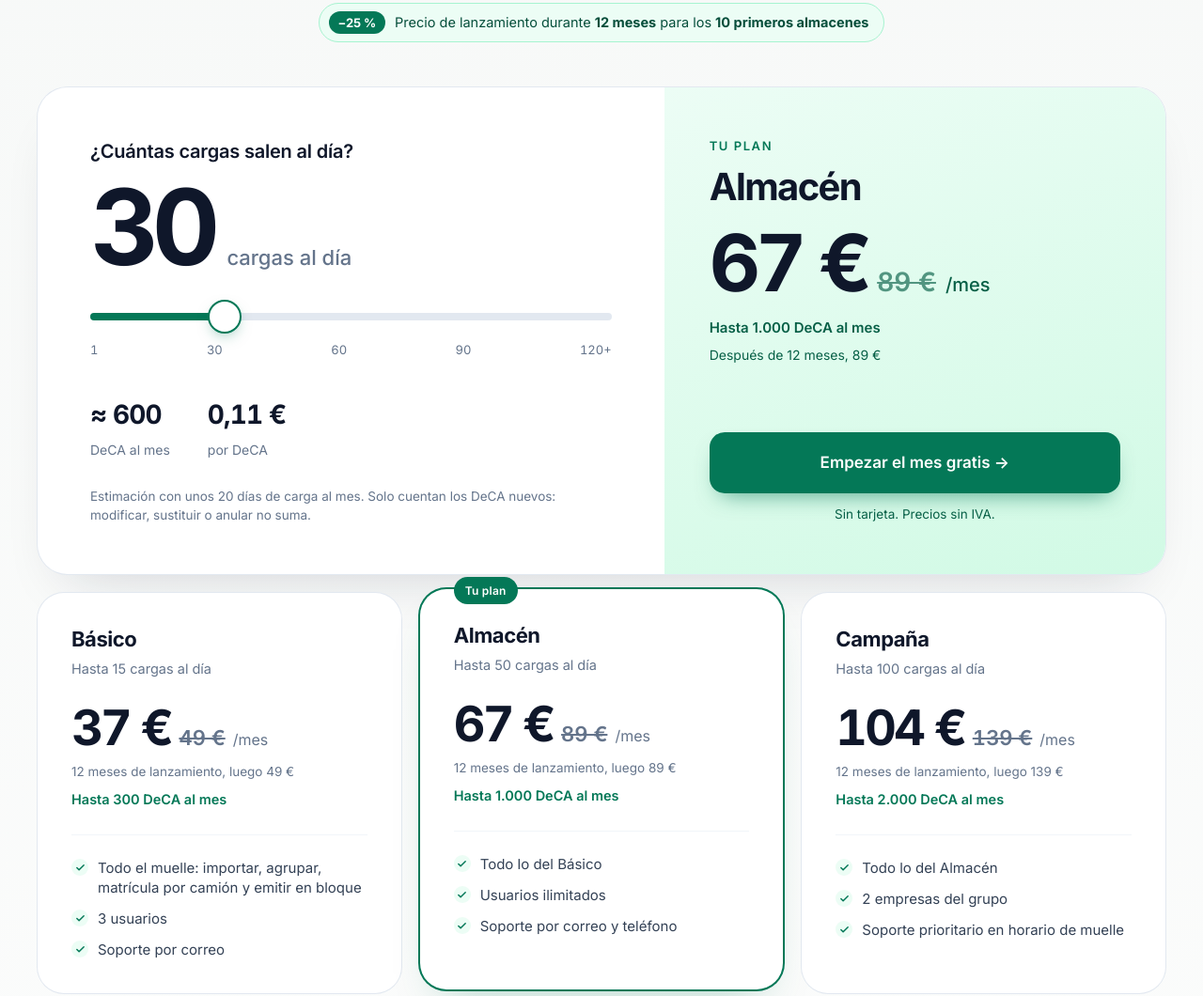
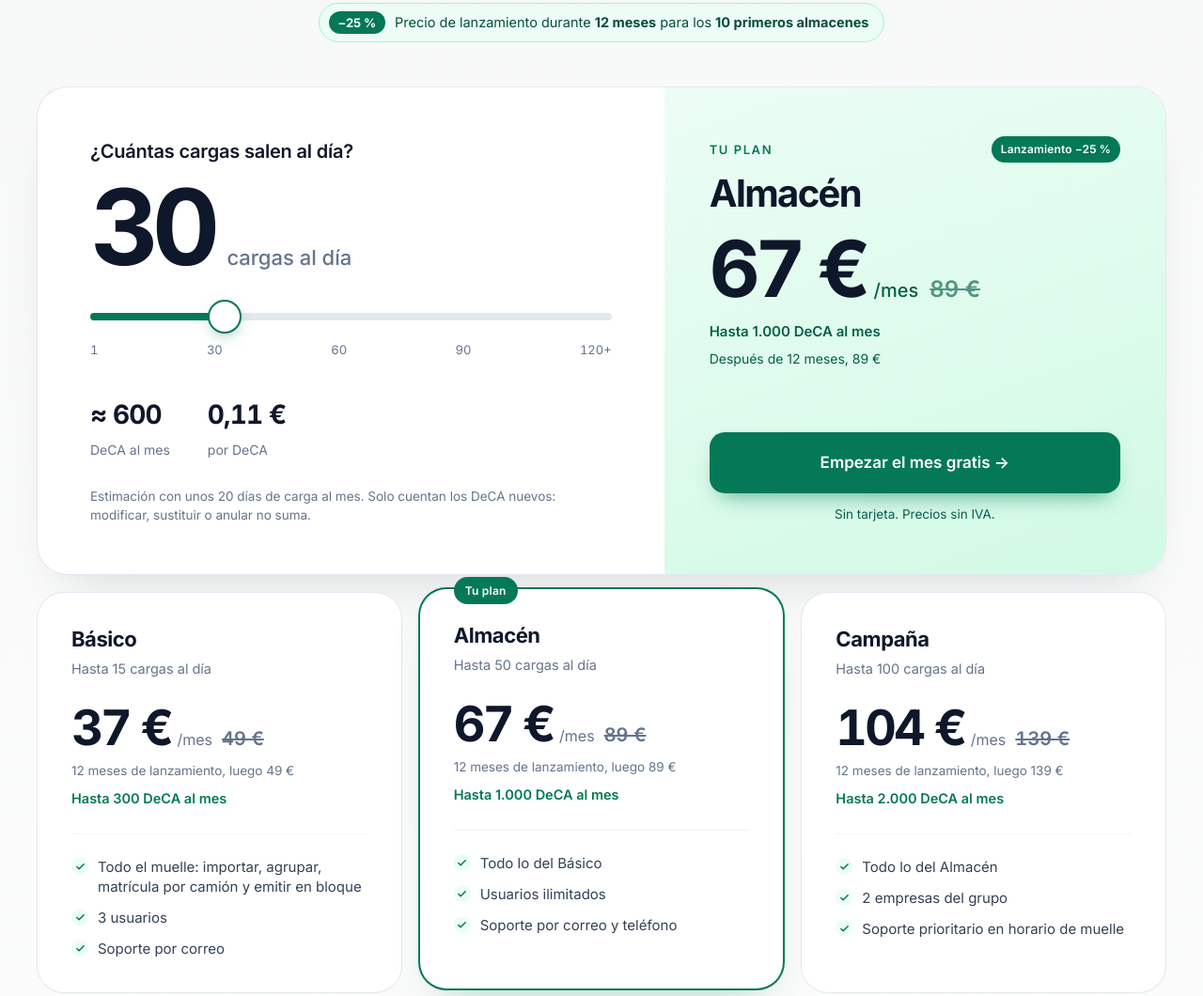
Before and after one commit to johannmartlo/DECA-LIGHT-WEB, an Astro site: page / in a window 1280 px wide. Shown: the part 6996-8056 px from the top of the page at 94% size. Built offline with nearby package versions, Linux system fonts and the light colour scheme; Astro itself is replaced by a stand-in of ours.

Commit message:
fix(tramo-5.1): nowrap y clamp en precios, etiqueta lanzamiento en panel Tu plan y ajustes entre 900 y 1200px

```diff
--- a/src/components/PilotIntroVisual.astro
+++ b/src/components/PilotIntroVisual.astro
@@ -5,7 +5,7 @@
 <div class="form" id="form-piloto">
   <div class="top">
     <b>Empieza tu mes gratis</b>
-    <span class="pill" id="fPlan">Plan Almacén · 67 €</span>
+    <span class="pill" id="fPlan">Plan Almacén · 67&nbsp;€</span>
   </div>
 
   <form
@@ -121,13 +121,15 @@
     display: flex;
     align-items: center;
     justify-content: space-between;
-    gap: 16px;
+    flex-wrap: wrap;
+    gap: 12px 16px;
   }
 
   .form .top b {
     font-size: 22px;
     letter-spacing: -0.02em;
     color: #0F172A;
+    white-space: nowrap;
   }
 
   .pill {
@@ -270,10 +272,15 @@
   .ok {
     margin-top: 18px;
     display: flex;
+    flex-wrap: wrap;
     justify-content: center;
-    gap: 22px;
+    gap: 8px 22px;
     font-size: 13.5px;
     color: #64748B;
+  }
+
+  .ok span {
+    white-space: nowrap;
   }
 
   .ok span::before {
--- a/src/components/Precios.astro
+++ b/src/components/Precios.astro
@@ -1,5 +1,5 @@
 ---
-// src/components/Precios.astro — Sección de precios con calculadora, planes de lanzamiento y tabla comparativa (Tramo 5, v3-premium)
+// src/components/Precios.astro — Sección de precios con calculadora, planes de lanzamiento y tabla comparativa (Tramo 5.1, v3-premium)
 ---
 
 <section id="precios" aria-labelledby="precios-t">
@@ -47,7 +47,7 @@
             DeCA al mes
           </div>
           <div>
-            <b id="nUnit">0,11 €</b>
+            <b id="nUnit">0,11&nbsp;€</b>
             por DeCA
           </div>
         </div>
@@ -57,15 +57,18 @@
       </div>
 
       <div class="res" aria-live="polite">
-        <div class="lbl">TU PLAN</div>
+        <div class="lbl-row">
+          <span class="lbl">TU PLAN</span>
+          <span class="res-badge" id="rBadge">Lanzamiento −25 %</span>
+        </div>
         <div class="plan" id="rPlan">Almacén</div>
         <div class="price">
-          <b id="rPrecio">67 €</b>
-          <s id="rLista">89 €</s>
+          <b id="rPrecio">67&nbsp;€</b>
           <span id="rPer">/mes</span>
+          <s id="rLista">89&nbsp;€</s>
         </div>
         <div class="sub" id="rSub">Hasta 1.000 DeCA al mes</div>
-        <div class="after" id="rDespues">Después de 12 meses, 89 €</div>
+        <div class="after" id="rDespues">Después de 12 meses, 89&nbsp;€</div>
         <div class="cta">
           <a class="btn" href="#demo">Empezar el mes gratis →</a>
           <p>Sin tarjeta. Precios sin IVA.</p>
@@ -79,11 +82,11 @@
         <h3>Básico</h3>
         <p class="for">Hasta 15 cargas al día</p>
         <div class="p">
-          <b>37 €</b>
-          <s>49 €</s>
+          <b>37&nbsp;€</b>
           <span>/mes</span>
+          <s>49&nbsp;€</s>
         </div>
-        <p class="after-plan">12 meses de lanzamiento, luego 49 €</p>
+        <p class="after-plan">12 meses de lanzamiento, luego 49&nbsp;€</p>
         <p class="cap">Hasta 300 DeCA al mes</p>
         <ul>
           <li>Todo el muelle: importar, agrupar, matrícula por camión y emitir en bloque</li>
@@ -97,11 +100,11 @@
         <h3>Almacén</h3>
         <p class="for">Hasta 50 cargas al día</p>
         <div class="p">
-          <b>67 €</b>
-          <s>89 €</s>
+          <b>67&nbsp;€</b>
           <span>/mes</span>
+          <s>89&nbsp;€</s>
         </div>
-        <p class="after-plan">12 meses de lanzamiento, luego 89 €</p>
+        <p class="after-plan">12 meses de lanzamiento, luego 89&nbsp;€</p>
         <p class="cap">Hasta 1.000 DeCA al mes</p>
         <ul>
           <li>Todo lo del Básico</li>
@@ -115,11 +118,11 @@
         <h3>Campaña</h3>
         <p class="for">Hasta 100 cargas al día</p>
         <div class="p">
-          <b>104 €</b>
-          <s>139 €</s>
+          <b>104&nbsp;€</b>
           <span>/mes</span>
+          <s>139&nbsp;€</s>
         </div>
-        <p class="after-plan">12 meses de lanzamiento, luego 139 €</p>
+        <p class="after-plan">12 meses de lanzamiento, luego 139&nbsp;€</p>
         <p class="cap">Hasta 2.000 DeCA al mes</p>
         <ul>
           <li>Todo lo del Almacén</li>
@@ -131,7 +134,7 @@
 
     <div class="medida">
       <div>
-        <b>A medida · desde 199 €</b>
+        <b>A medida · desde 199&nbsp;€</b>
         <span>Más de 2.000 DeCA, grupos de empresas o integración directa con tu ERP.</span>
       </div>
       <a href="#demo">Hablemos →</a>
@@ -159,9 +162,9 @@
           <thead>
             <tr>
               <th scope="col">Funciones</th>
-              <th scope="col">Básico<small>37 €/mes · luego 49 €</small></th>
-              <th scope="col">Almacén<small>67 €/mes · luego 89 €</small></th>
-              <th scope="col">Campaña<small>104 €/mes · luego 139 €</small></th>
+              <th scope="col">Básico<small>37&nbsp;€/mes · luego 49&nbsp;€</small></th>
+              <th scope="col">Almacén<small>67&nbsp;€/mes · luego 89&nbsp;€</small></th>
+              <th scope="col">Campaña<small>104&nbsp;€/mes · luego 139&nbsp;€</small></th>
             </tr>
           </thead>
           <tbody>
@@ -263,7 +266,7 @@
   ];
 
   const mil = (n: number): string => String(n).replace(/\B(?=(\d{3})+(?!\d))/g, '.');
-  const eur = (v: number): string => (v % 1 ? v.toFixed(2).replace('.', ',') : mil(v)) + ' €';
+  const eur = (v: number): string => (v % 1 ? v.toFixed(2).replace('.', ',') : mil(v)) + '\u00A0€';
 
   document.addEventListener('DOMContentLoaded', () => {
     const r = document.getElementById('cargas') as HTMLInputElement | null;
@@ -309,8 +312,8 @@
       const fPlan = $('fPlan');
 
       if (i === 3) {
-        if (rPlan) rPlan.textContent = 'A medida · desde 199 €';
-        if (rPrecio) rPrecio.textContent = 'desde 199 €';
+        if (rPlan) rPlan.textContent = 'A medida · desde 199\u00A0€';
+        if (rPrecio) rPrecio.textContent = 'desde 199\u00A0€';
         if (rLista) {
           rLista.textContent = '';
           rLista.style.display = 'none';
@@ -319,20 +322,20 @@
         if (rSub) rSub.textContent = 'Más de 2.000 DeCA al mes';
         if (rDespues) rDespues.textContent = 'Presupuesto adaptado a tu volumen';
         if (nUnit) nUnit.textContent = '—';
-        if (fPlan) fPlan.textContent = 'A medida · desde 199 €';
+        if (fPlan) fPlan.textContent = 'A medida · desde 199\u00A0€';
       } else {
         const p = PL[i];
         if (rPlan) rPlan.textContent = p.n;
-        if (rPrecio) rPrecio.textContent = p.m + ' €';
+        if (rPrecio) rPrecio.textContent = p.m + '\u00A0€';
         if (rLista) {
-          rLista.textContent = p.l + ' €';
+          rLista.textContent = p.l + '\u00A0€';
           rLista.style.display = 'inline';
         }
         if (rPer) rPer.textContent = '/mes';
         if (rSub) rSub.textContent = 'Hasta ' + mil(p.cap) + ' DeCA al mes';
-        if (rDespues) rDespues.textContent = 'Después de 12 meses, ' + p.l + ' €';
-        if (nUnit) nUnit.textContent = (p.m / d).toFixed(2).replace('.', ',') + ' €';
-        if (fPlan) fPlan.textContent = 'Plan ' + p.n + ' · ' + p.m + ' €';
+        if (rDespues) rDespues.textContent = 'Después de 12 meses, ' + p.l + '\u00A0€';
+        if (nUnit) nUnit.textContent = eur(Number((p.m / d).toFixed(2)));
+        if (fPlan) fPlan.textContent = 'Plan ' + p.n + ' · ' + p.m + '\u00A0€';
       }
 
       const dailyLoads = document.getElementById('daily-loads') as HTMLSelectElement | null;
@@ -429,6 +432,7 @@
     font-size: 13px;
     font-weight: 700;
     letter-spacing: -0.01em;
+    white-space: nowrap;
   }
 
   /* Calculadora */
@@ -542,6 +546,7 @@
     letter-spacing: -0.03em;
     margin-bottom: 4px;
     font-variant-numeric: tabular-nums;
+    white-space: nowrap;
   }
 
   .note {
@@ -558,11 +563,32 @@
     flex-direction: column;
   }
 
+  .res .lbl-row {
+    display: flex;
+    align-items: center;
+    justify-content: space-between;
+    gap: 12px;
+  }
+
   .res .lbl {
     font-size: 13px;
     letter-spacing: 0.12em;
     font-weight: 600;
     color: #047857;
+    white-space: nowrap;
+  }
+
+  .res .res-badge {
+    display: inline-flex;
+    align-items: center;
+    padding: 4px 10px;
+    border-radius: 999px;
+    background: #047857;
+    color: #FFFFFF;
+    font-size: 12px;
+    font-weight: 600;
+    letter-spacing: 0.01em;
+    white-space: nowrap;
   }
 
   .res .plan {
@@ -578,31 +604,35 @@
     margin-top: 22px;
     display: flex;
     align-items: baseline;
-    flex-wrap: wrap;
-    gap: 10px;
+    gap: 8px;
+    white-space: nowrap;
   }
 
   .res .price b {
-    font-size: 84px;
+    font-size: clamp(64px, 6.5vw, 84px);
     line-height: 0.9;
     letter-spacing: -0.06em;
     font-weight: 700;
     font-variant-numeric: tabular-nums;
     color: var(--palette-slate-900, #0F172A);
-  }
-
-  .res .price s {
-    font-size: 28px;
-    font-weight: 600;
-    color: #065F46;
-    opacity: 0.65;
-    font-variant-numeric: tabular-nums;
+    white-space: nowrap;
   }
 
   .res .price span {
     font-size: 20px;
     color: #065F46;
     font-weight: 500;
+    white-space: nowrap;
+  }
+
+  .res .price s {
+    font-size: 24px;
+    font-weight: 600;
+    color: #065F46;
+    opacity: 0.65;
+    font-variant-numeric: tabular-nums;
+    margin-left: 4px;
+    white-space: nowrap;
   }
 
   .res .sub {
@@ -711,33 +741,39 @@
     margin-top: 26px;
     display: flex;
     align-items: baseline;
-    gap: 8px;
+    gap: 6px;
+    white-space: nowrap;
   }
 
   .pc .p b {
-    font-size: 52px;
+    font-size: clamp(40px, 4.2vw, 52px);
     letter-spacing: -0.05em;
     line-height: 1;
     font-variant-numeric: tabular-nums;
     color: var(--palette-slate-900, #0F172A);
-  }
-
-  .pc .p s {
-    font-size: 22px;
-    font-weight: 600;
-    color: #64748B;
-    font-variant-numeric: tabular-nums;
+    white-space: nowrap;
   }
 
   .pc .p span {
     color: #64748B;
     font-size: 16px;
+    white-space: nowrap;
+  }
+
+  .pc .p s {
+    font-size: 20px;
+    font-weight: 600;
+    color: #64748B;
+    font-variant-numeric: tabular-nums;
+    margin-left: 4px;
+    white-space: nowrap;
   }
 
   .pc .after-plan {
     margin-top: 8px;
     font-size: 13.5px;
     color: #64748B;
+    white-space: nowrap;
   }
 
   .pc .cap {
@@ -789,6 +825,7 @@
 
   .medida b {
     font-size: 17px;
+    white-space: nowrap;
   }
 
   .medida span {
@@ -888,6 +925,7 @@
     font-weight: 500;
     color: #64748B;
     margin-top: 4px;
+    white-space: nowrap;
   }
 
   td {
@@ -968,10 +1006,6 @@
       font-size: 84px;
     }
 
-    .res .price b {
-      font-size: 64px;
-    }
-
     .est {
       gap: 28px;
     }
```
